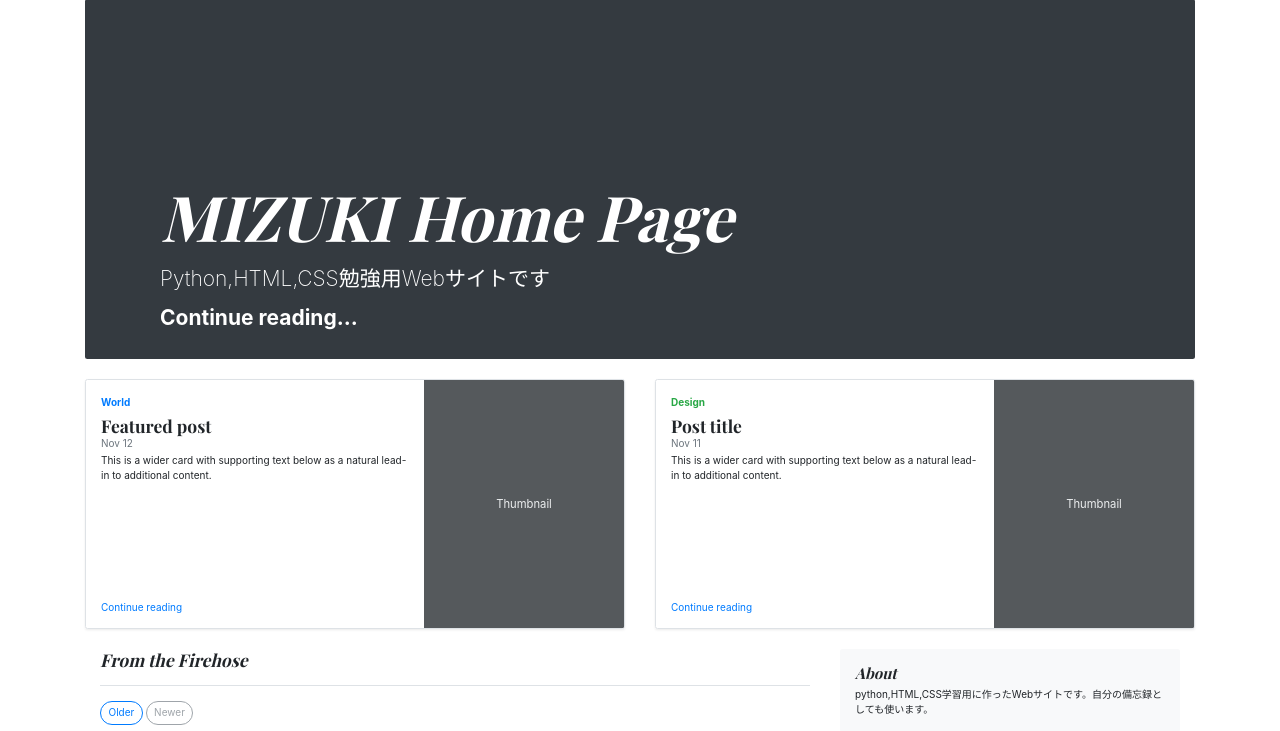
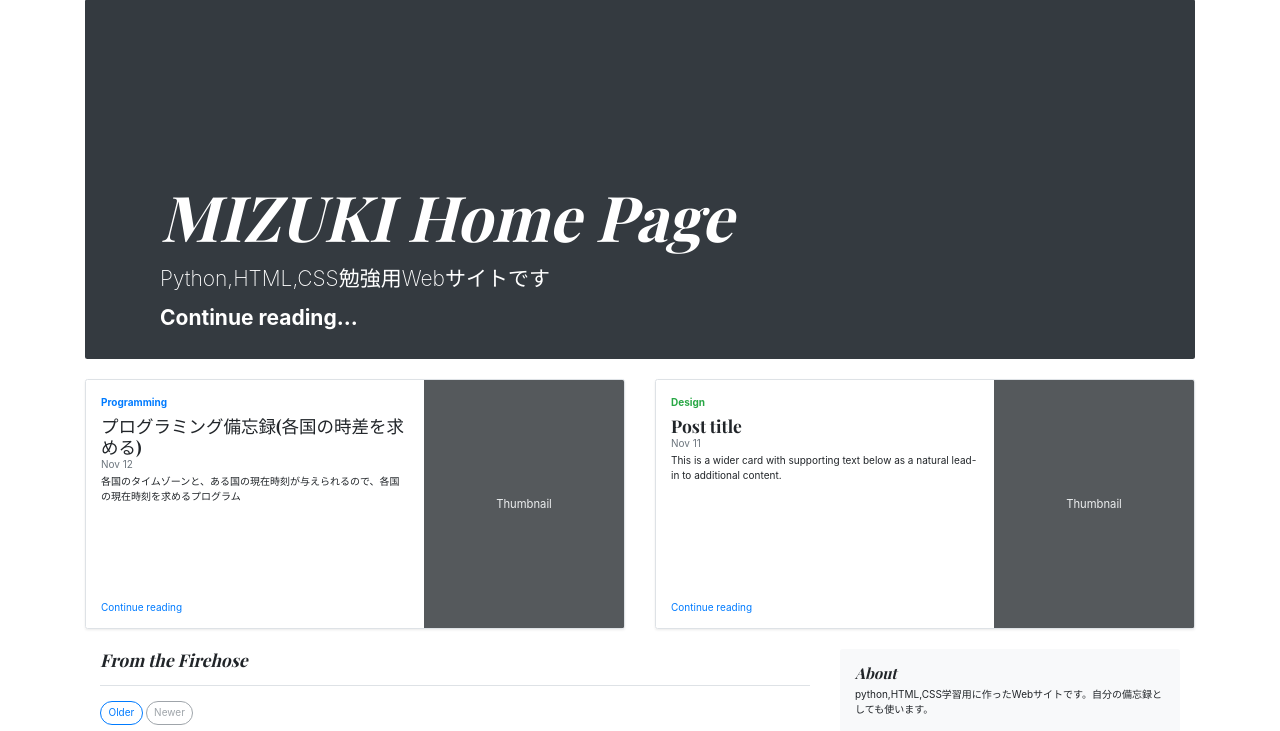
Before and after one commit to itmmz/blog-second, a Django app: page / in a window 1280 px wide. Shown: the part 116-847 px from the top of the page. Run offline with Django 3.2, Linux system fonts and the light colour scheme; data that the repository does not hold is empty; some libraries are stand-ins or nearby versions.

Commit message:
side-bar modified

```diff
--- a/blog/templates/blog/base.html
+++ b/blog/templates/blog/base.html
@@ -93,10 +93,10 @@
       <div class="col-md-6">
         <div class="row no-gutters border rounded overflow-hidden flex-md-row mb-4 shadow-sm h-md-250 position-relative">
           <div class="col p-4 d-flex flex-column position-static">
-            <strong class="d-inline-block mb-2 text-primary">World</strong>
-            <h3 class="mb-0">Featured post</h3>
+            <strong class="d-inline-block mb-2 text-primary">Programming</strong>
+            <h3 class="mb-0">プログラミング備忘録(各国の時差を求める)</h3>
             <div class="mb-1 text-muted">Nov 12</div>
-            <p class="card-text mb-auto">This is a wider card with supporting text below as a natural lead-in to additional content.</p>
+            <p class="card-text mb-auto">各国のタイムゾーンと、ある国の現在時刻が与えられるので、各国の現在時刻を求めるプログラム</p>
             <a href="{% url 'post_detail' pk=3 %}" class="stretched-link">Continue reading</a>
           </div>
           <div class="col-auto d-none d-lg-block">
```
